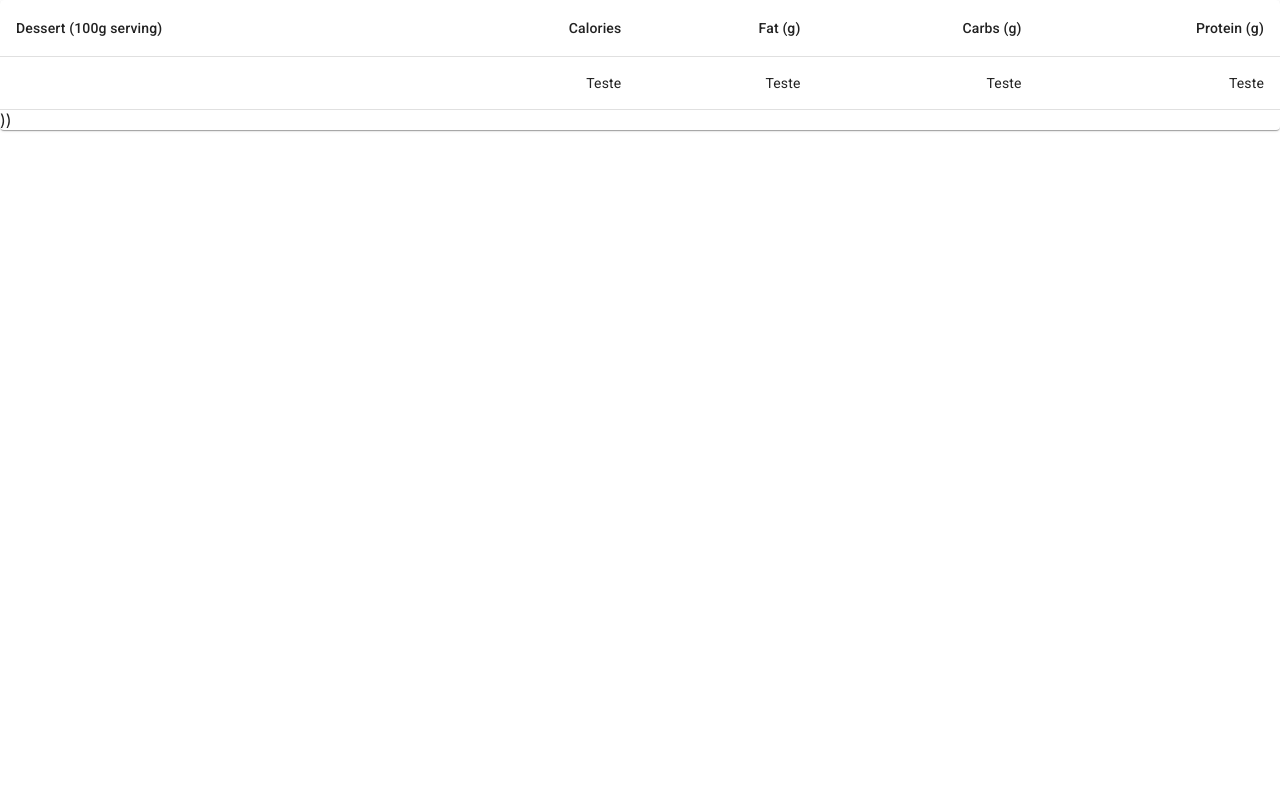
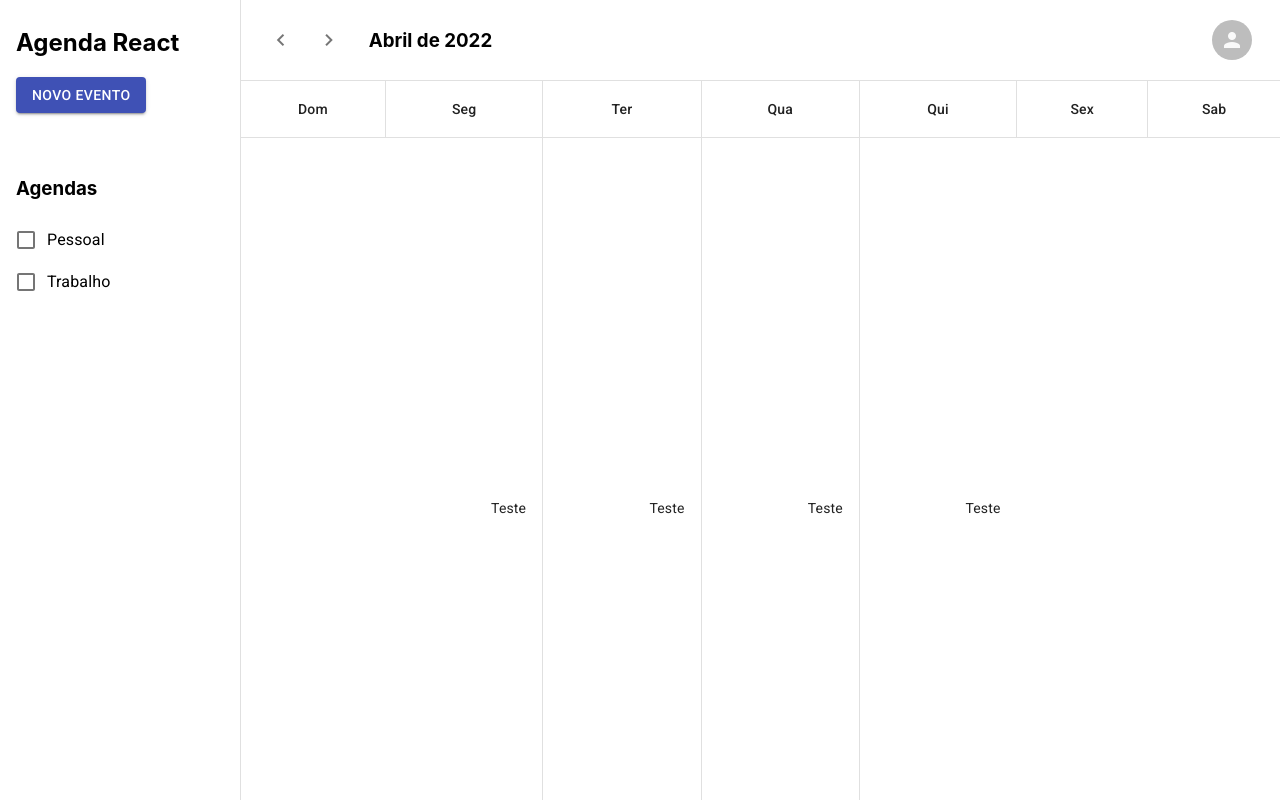
Before and after one commit to MarioAvilaJunior/agenda-react, a React (Create React App) app: page / in a window 1280 px wide. Built offline with nearby package versions, Linux system fonts and the light colour scheme.

Commit message:
Finalização da interface do calendário

```diff
--- a/src/App/CalendarScreen.tsx
+++ b/src/App/CalendarScreen.tsx
@@ -1,4 +1,4 @@
-import React from "react";
+import React, { JSXElementConstructor } from "react";
 import { makeStyles } from "@material-ui/core/styles";
 import Table from "@material-ui/core/Table";
 import TableBody from "@material-ui/core/TableBody";
@@ -7,18 +7,74 @@ import TableContainer from "@material-ui/core/TableContainer";
 import TableHead from "@material-ui/core/TableHead";
 import TableRow from "@material-ui/core/TableRow";
 import Paper from "@material-ui/core/Paper";
+import Box from "@material-ui/core/Box";
+import Button from "@material-ui/core/Button";
+import IconButton from "@material-ui/core/IconButton";
+import Avatar from "@material-ui/core/Avatar";
+import FormControlLabel from "@material-ui/core/FormControlLabel";
+import Checkbox, { CheckboxProps } from "@material-ui/core/Checkbox";
+import Icon from "@material-ui/core/Icon";
+import { ClassNameMap } from "@material-ui/core/styles/withStyles";
 
-const CalendarScreen = () => {
+const WEEK_DAYS: string[] = ["Dom", "Seg", "Ter", "Qua", "Qui", "Sex", "Sab"];
+
+const useStyles: () => ClassNameMap<"table"> = makeStyles({
+  table: {
+    borderTop: "1px solid rgb(224, 224, 224)",
+    minHeight: "100%",
+    "& td ~ td, & th ~ th": { borderLeft: "1px solid rgb(224, 224, 224)" },
+  },
+});
+
+const CalendarScreen = (): JSX.Element => {
+  const classes = useStyles();
+
   return (
-    <TableContainer component={Paper}>
-      <Table aria-label="simple table">
+    <Box display="flex" height="100%" alignItems="stretch">
+      <Box
+        borderRight="1px solid rgb(224, 224, 224)"
+        width="16em"
+        padding="8px 16px"
+      >
+        <h2>Agenda React</h2>
+        <Button variant="contained" color="primary">
+          Novo evento
+        </Button>
+        <Box marginTop="64px">
+          <h3>Agendas</h3>
+          <FormControlLabel control={<Checkbox />} label="Pessoal" />
+          <FormControlLabel control={<Checkbox />} label="Trabalho" />
+        </Box>
+      </Box>
+      <TableContainer component="div">
+        <Box display="flex" alignItems="center" padding="8px 16px">
+          <Box>
+            <IconButton aria-label="Mês anterior">
+              <Icon>chevron_left</Icon>
+            </IconButton>
+            <IconButton aria-label="Próximo mês">
+              <Icon>chevron_right</Icon>
+            </IconButton>
+          </Box>
+          <Box flex="1" marginLeft="16px" component="h3">
+            Abril de 2022
+          </Box>
+          <IconButton aria-label="Usuário">
+            <Avatar>
+              <Icon>person</Icon>
+            </Avatar>
+          </IconButton>
+        </Box>
+        <Table className={classes.table} aria-label="simple table">
           <TableHead>
             <TableRow>
-            <TableCell>Dessert (100g serving)</TableCell>
-            <TableCell align="right">Calories</TableCell>
-            <TableCell align="right">Fat&nbsp;(g)</TableCell>
-            <TableCell align="right">Carbs&nbsp;(g)</TableCell>
-            <TableCell align="right">Protein&nbsp;(g)</TableCell>
+              {WEEK_DAYS.map((weekDay) => {
+                return (
+                  <TableCell align="center" key={weekDay}>
+                    {weekDay}
+                  </TableCell>
+                );
+              })}
             </TableRow>
           </TableHead>
           <TableBody>
@@ -29,10 +85,10 @@ const CalendarScreen = () => {
               <TableCell align="right">Teste</TableCell>
               <TableCell align="right">Teste</TableCell>
             </TableRow>
-          ))
           </TableBody>
         </Table>
       </TableContainer>
+    </Box>
   );
 };
 
--- a/src/index.css
+++ b/src/index.css
@@ -1,13 +1,19 @@
 body {
   margin: 0;
-  font-family: -apple-system, BlinkMacSystemFont, 'Segoe UI', 'Roboto', 'Oxygen',
-    'Ubuntu', 'Cantarell', 'Fira Sans', 'Droid Sans', 'Helvetica Neue',
+  font-family: -apple-system, BlinkMacSystemFont, "Roboto", "Segoe UI", "Oxygen",
+    "Ubuntu", "Cantarell", "Fira Sans", "Droid Sans", "Helvetica Neue",
     sans-serif;
   -webkit-font-smoothing: antialiased;
   -moz-osx-font-smoothing: grayscale;
 }
 
 code {
-  font-family: source-code-pro, Menlo, Monaco, Consolas, 'Courier New',
+  font-family: source-code-pro, Menlo, Monaco, Consolas, "Courier New",
     monospace;
 }
+
+html,
+body,
+#root {
+  height: 100%;
+}
```
Lines whose indentation alone changed are shown as unchanged.
